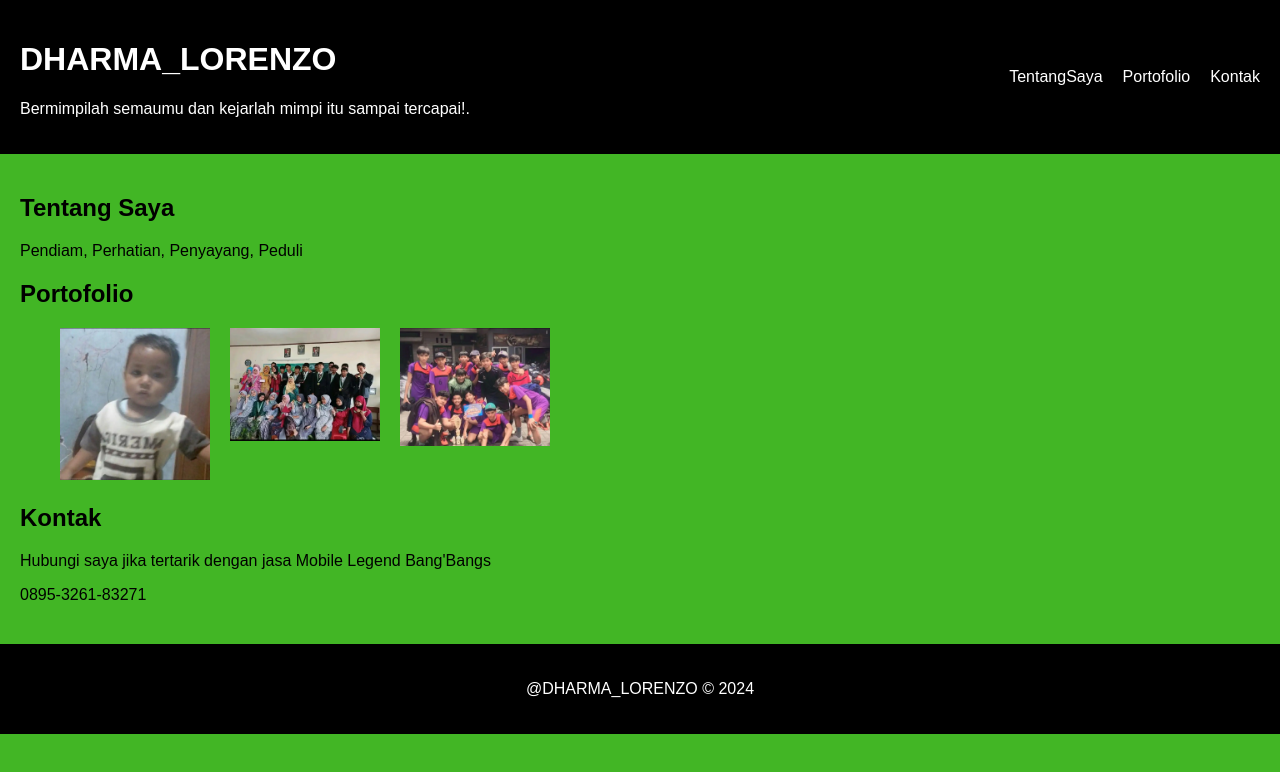
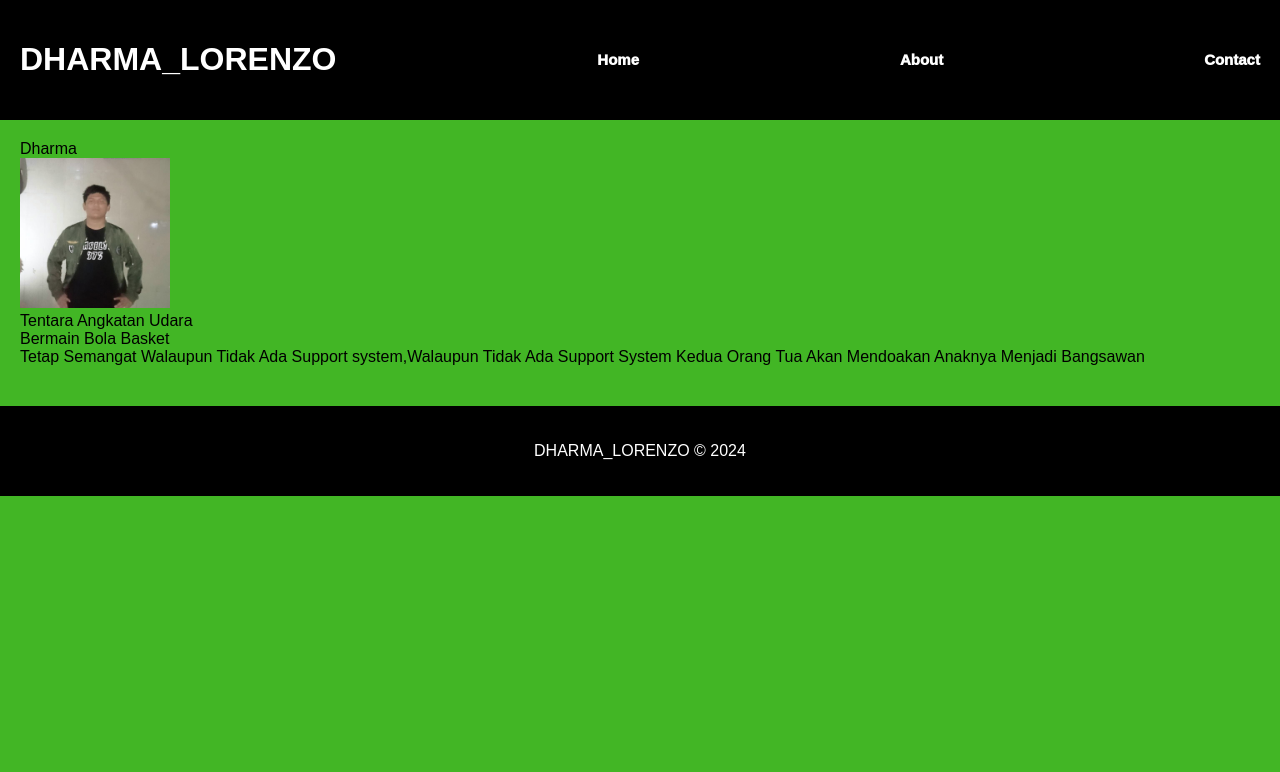
Before and after one commit to DHARMA-XZZ/WEBSITE-JASA, a plain HTML site: page index.html in a window 1280 px wide. Drawn offline with Linux system fonts and the light colour scheme.

Commit message:
update semua

```diff
--- /dev/null
+++ b/about.css
@@ -0,0 +1,53 @@
+body {
+    font-family: sans-serif;
+    background-color: #42b625;
+    margin: 0;
+  }
+
+  header {
+    display: flex;
+    background-color: #000;
+    color: #fff;
+    padding: 20px;
+    justify-content: space-between;
+    align-items: center;
+  }
+
+  h1 {
+    font-size: 2em;
+  }
+
+  p {
+    font-size: 1em;
+  }
+
+  ul {
+    display: flex;
+    gap: 20px;
+  }
+
+  main {
+    padding: 20px;
+  }
+
+  section {
+    margin-bottom: 20px;
+  }
+
+a{
+  color: #fff;
+  text-decoration: none;
+  font-size: 15px;
+  font-weight: 1000;
+}
+
+  img {
+    max-width: 150px;
+  }
+
+  footer {
+    background-color: #000;
+    color: #fff;
+    padding: 20px;
+    text-align: center;
+  }
--- /dev/null
+++ b/contact.css
@@ -0,0 +1,53 @@
+body {
+    font-family: sans-serif;
+    background-color: #42b625;
+    margin: 0;
+  }
+
+  header {
+    display: flex;
+    background-color: #000;
+    color: #fff;
+    padding: 20px;
+    justify-content: space-between;
+    align-items: center;
+  }
+
+  h1 {
+    font-size: 2em;
+  }
+
+  p {
+    font-size: 1em;
+  }
+
+  ul {
+    display: flex;
+    gap: 20px;
+  }
+
+  main {
+    padding: 20px;
+  }
+
+  section {
+    margin-bottom: 20px;
+  }
+
+a{
+  color: #fff;
+  text-decoration: none;
+  font-size: 15px;
+  font-weight: 1000;
+}
+
+  img {
+    max-width: 150px;
+  }
+
+  footer {
+    background-color: #000;
+    color: #fff;
+    padding: 20px;
+    text-align: center;
+  }
--- a/index.html
+++ b/index.html
@@ -7,43 +7,23 @@
 </head>
 <body>
   <header>
-    <div><h1>DHARMA_LORENZO</h1>
-    <p>Bermimpilah semaumu dan kejarlah mimpi itu sampai tercapai!.</p>
-    </div>
-    <ul>
-      <li>TentangSaya</li>
-      <li>Portofolio</li>
-      <li>Kontak</li>
-    </ul>
+    <div><h1>DHARMA_LORENZO</h1></div>
+   <a href="index.html">Home</a>
+   <a href="about.html">About</a>
+   <a href="contact.html">Contact</a>
   </header>
   <main>
-    <section id="about">
-      <h2>Tentang Saya</h2>
-      <p>Pendiam, Perhatian, Penyayang, Peduli</p>
-    </section>
-    <section id="portofolio">
-      <h2>Portofolio</h2>
-      <ul>
-        <li>
-
-          <img src="dharma.jpg" alt="Proyek 1">
-        </li>
-        <li>
-          <img src="Masa SMP.jpg" alt="Proyek 2">
-        </li>
-        <li>
-          <img src="Kawan.jpg" alt="Proyek 3">
-        </li>
-      </ul>
-    </section>
-    <section id="kontak">
-      <h2>Kontak</h2>
-      <p>Hubungi saya jika tertarik dengan jasa Mobile Legend Bang'Bangs</p>
-      <p>0895-3261-83271</p>
+    <div class="nama">Dharma</div>
+    <img src="sayadharma.jpg" alt="Proyek 1">
+    <div class="cita-cita">Tentara Angkatan Udara</div>
+    <div class="hobi">Bermain Bola Basket</div>
+    <section>
+      Tetap Semangat Walaupun Tidak Ada Support system,Walaupun Tidak Ada Support System Kedua Orang Tua Akan Mendoakan Anaknya Menjadi Bangsawan
     </section>
   </main>
+
   <footer>
-    <p>@DHARMA_LORENZO &copy; 2024</p>
+    <p>DHARMA_LORENZO &copy; 2024</p>
   </footer>
 </body>
 </html>
--- a/styles.css
+++ b/styles.css
@@ -34,14 +34,12 @@ body {
     margin-bottom: 20px;
   }
 
-  ul {
-    list-style-type: none;
-  }
-
-  a {
-    text-decoration: none;
-    color: #000;
-  }
+a{
+  color: #fff;
+  text-decoration: none;
+  font-size: 15px;
+  font-weight: 1000;
+}
 
   img {
     max-width: 150px;
```
Also changed, not shown: about.html (added, +45 -0 lines), contact.html (added, +31 -0 lines), dia.jpg (added), sayadharma.jpg (added).
